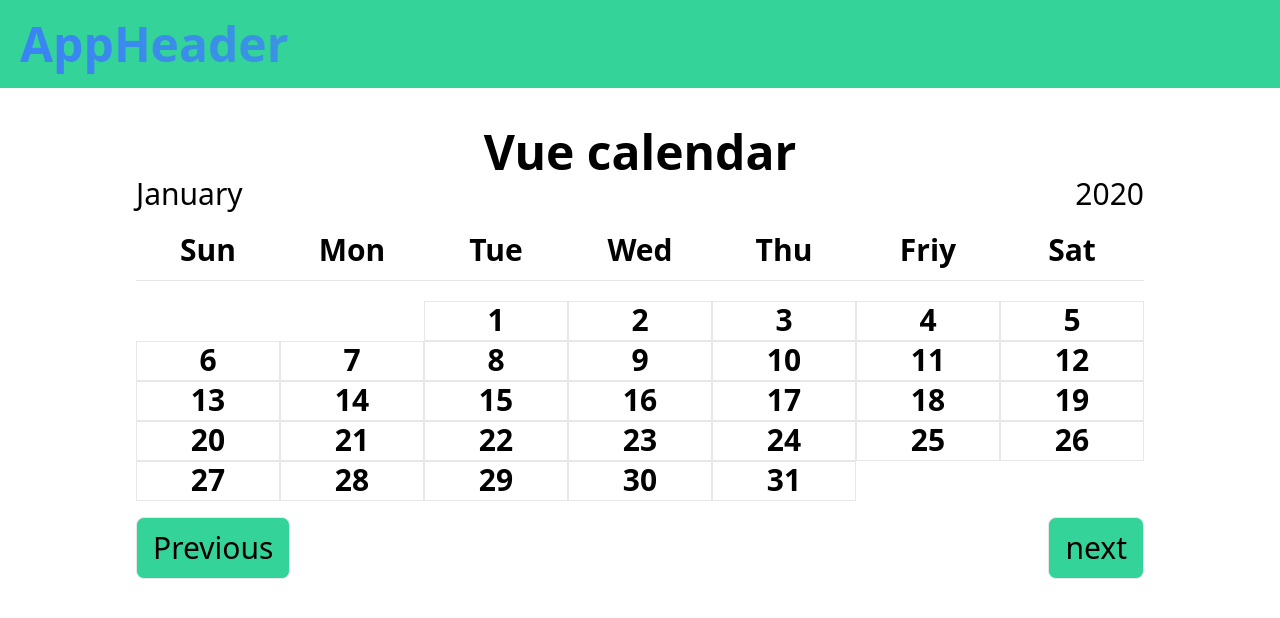
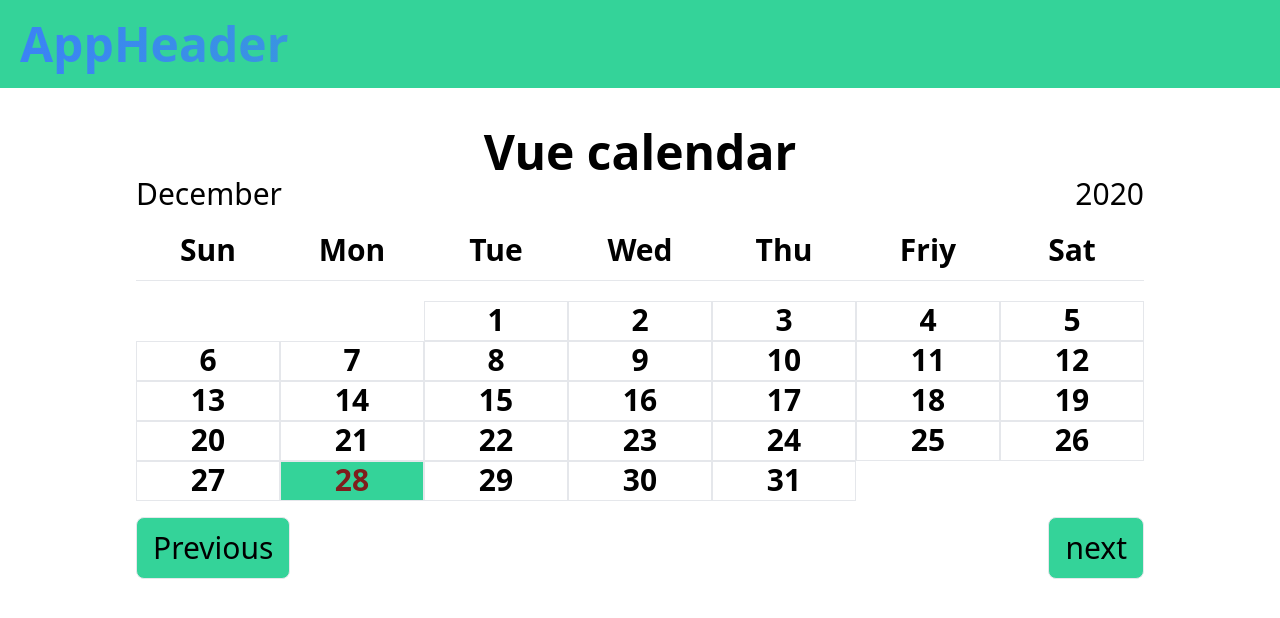
Before and after one commit to Samk13/vue3-10-apps, a Vue app: page / in a window 1280 px wide. Shown: the top 618 px of the page. Built offline with nearby package versions, Linux system fonts and the light colour scheme.

Commit message:
working calendar with current day

```diff
--- a/src/components/Calendar.vue
+++ b/src/components/Calendar.vue
@@ -21,8 +21,9 @@
       ></p>
       <div
         class="w-1/7 h-10 text-center border"
-        v-for="num in daysInMonth(currentYear, currentMonth)"
+        v-for="num in daysInMonth()"
         :key="num"
+        :class="currentDateClass(num)"
       >
         {{ num }}
       </div>
@@ -45,7 +46,8 @@
 export default {
   data() {
     return {
-      currentMonth: new Date().getMonth() + 1,
+      currentDate: new Date().getUTCDate(),
+      currentMonth: new Date().getMonth(),
       currentYear: new Date().getFullYear(),
       // currentMonthName: new Date().toLocaleString("default", {
       //   month: "long",
@@ -54,18 +56,38 @@ export default {
     };
   },
   methods: {
-    daysInMonth(year, month) {
-      // const month = new Date().getMonth() + 1;
-      return new Date(year, month, 0).getDate();
+    daysInMonth() {
+      return new Date(this.currentYear, this.currentMonth + 1, 0).getDate();
     },
     startDay() {
-      return new Date(this.currentYear, this.currentMonth - 1).getDay();
+      return new Date(this.currentYear, this.currentMonth).getDay();
     },
     next() {
-      this.currentMonth++;
+      if (this.currentMonth === 11) {
+        this.currentMonth = 0;
+        this.currentYear++;
+      } else {
+        this.currentMonth++;
+      }
     },
     previous() {
-      this.currentMonth--;
+      if (this.currentMonth === 0) {
+        this.currentMonth = 11;
+        this.currentYear--;
+      } else {
+        this.currentMonth--;
+      }
+    },
+    currentDateClass(num) {
+      const calelenderFullDate = new Date(
+        this.currentYear,
+        this.currentMonth,
+        num
+      ).toDateString();
+      const currentFullDate = new Date().toDateString();
+      return calelenderFullDate === currentFullDate
+        ? "text-red-900 bg-green-400"
+        : null;
     },
   },
   computed: {
```
